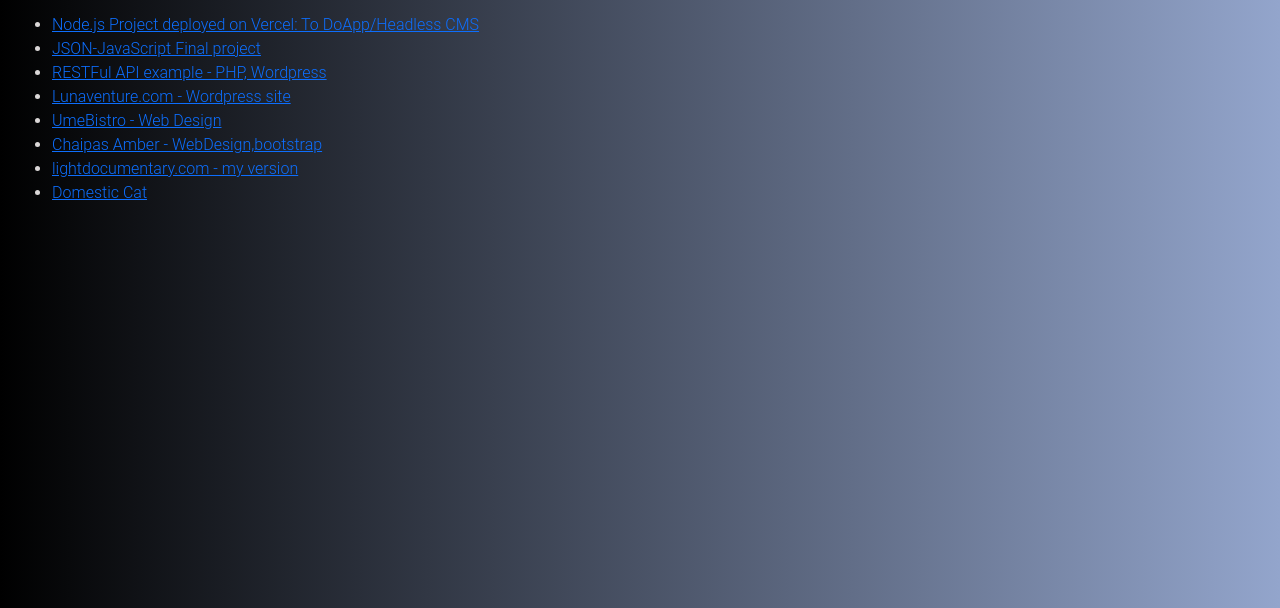
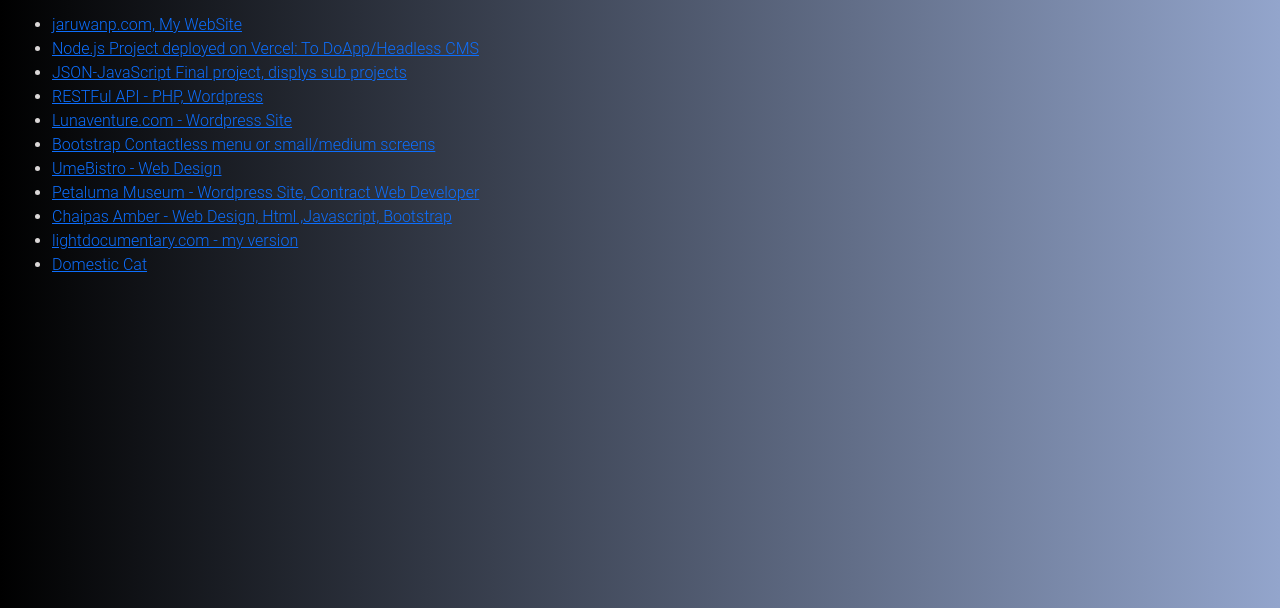
Before and after one commit to jaruwanp/jaruwan-blog, a plain HTML site: page index.html in a window 1280 px wide. Shown: the part 212-820 px from the top of the page. Drawn offline with nearby package versions, Linux system fonts and the light colour scheme.

Commit message:
regular site update

```diff
--- a/index.html
+++ b/index.html
@@ -18,14 +18,19 @@
 <br>Shortcut to my Live portfolio</b>
 </p>
 <ul>
+    <li><a href="http://jaruwanp.com">jaruwanp.com, My WebSite</a></li>
     <li><a target="_blank" href="https://cs5513midterm.vercel.app/">Node.js Project deployed on Vercel: To DoApp/Headless CMS</a></li>
-    <li><a target="_blank" href="https://cs50c-week17-client-side-jaruwanpatt.srjcethanwilde.repl.co/">JSON-JavaScript Final project</a></li>
-    <li><a target="_blank" href="https://jaruwanp.com/wp-json/understrap-child/v1/latest-posts/1">RESTFul API example - PHP, Wordpress</a></li>
-    <li><a target="_blank" href="https://www.lunaventure.com">Lunaventure.com - Wordpress site</a></li>
+    <li><a target="_blank" href="https://cs50c-week17-client-side-jaruwanpatt.srjcethanwilde.repl.co/">JSON-JavaScript Final project, displys sub projects</a></li>
+    <li><a target="_blank" href="https://jaruwanp.com/wp-json/understrap-child/v1/latest-posts/1">RESTFul API - PHP, Wordpress</a></li>
+    <li><a target="_blank" href="https://www.lunaventure.com">Lunaventure.com - Wordpress Site</a></li>
+    <li><a target="_blank" href="http://umebistro.com/menu/">Bootstrap Contactless menu or small/medium screens</a></li>
     <li><a target="_blank" href="http://umebistro.com/">UmeBistro - Web Design</a></li>
-    <li><a target="_blank" href="https://cs50b-week08.jaruwanpatt.repl.co/">Chaipas Amber - WebDesign,bootstrap</a></li>
+    <li><a target="_blank" href="https://www.petalumamuseum.com/">Petaluma Museum - Wordpress Site, Contract Web Developer</a></li>
+    <li><a target="_blank" href="https://cs50b-week08.jaruwanpatt.repl.co/">Chaipas Amber - Web Design, Html ,Javascript, Bootstrap</a></li>
     <li><a target="_blank" href="https://lightdocumentary.jaruwanpatt.repl.co/">lightdocumentary.com - my version</a></li>
     <li><a target="_blank" href="https://domesticcatpro.jaruwanpatt.repl.co/">Domestic Cat</a></li>
+
+
 
 
 </ul>
```
Also changed, not shown: note.txt.
